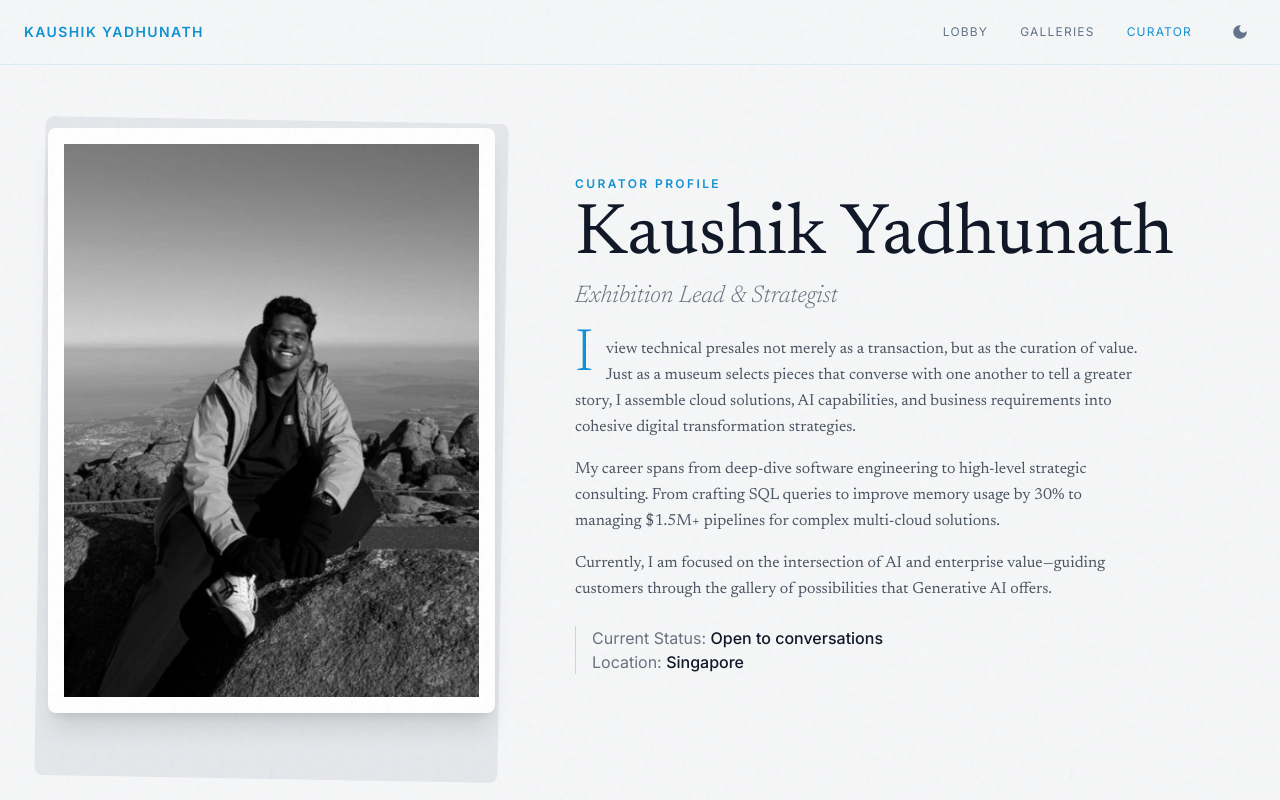
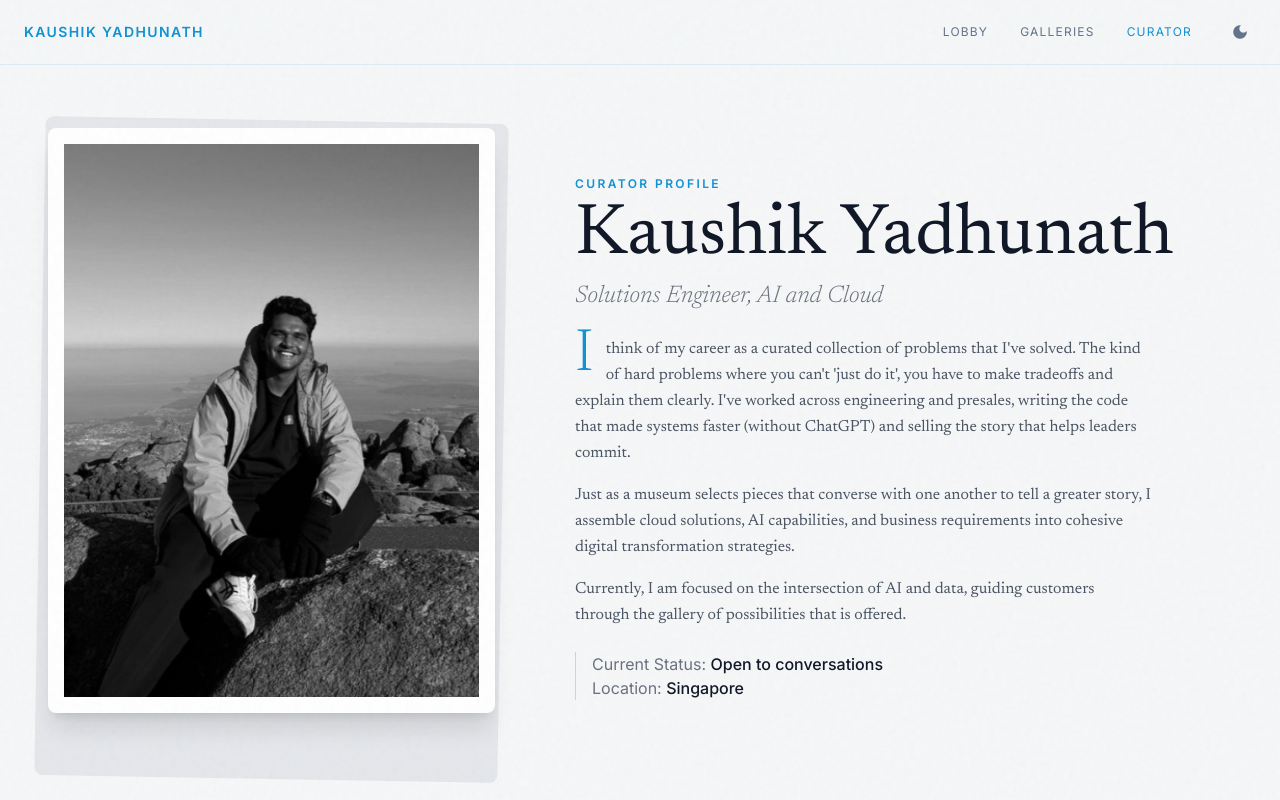
Before and after one commit to blackmagickau/museum-of-kau, a React (Vite) app: page /#/curator in a window 1280 px wide. Shown: the top 800 px of the page. Built offline with nearby package versions, Linux system fonts and the light colour scheme.

Commit message:
curator profile content change

```diff
--- a/constants.ts
+++ b/constants.ts
@@ -3,11 +3,11 @@ import { CuratorProfile, Education, Experience, SkillCategory } from './types';
 export const CURATOR: CuratorProfile = {
   name: "Kaushik Yadhunath",
   title: "Account Solutions Engineer",
-  tagline: "Exhibition Lead & Strategist",
+  tagline: "Solutions Engineer, AI and Cloud",
   bio: [
-    " view technical presales not merely as a transaction, but as the curation of value. Just as a museum selects pieces that converse with one another to tell a greater story, I assemble cloud solutions, AI capabilities, and business requirements into cohesive digital transformation strategies.",
-    "My career spans from deep-dive software engineering to high-level strategic consulting. From crafting SQL queries to improve memory usage by 30% to managing $1.5M+ pipelines for complex multi-cloud solutions.",
-    "Currently, I am focused on the intersection of AI and enterprise value—guiding customers through the gallery of possibilities that Generative AI offers."
+    " think of my career as a curated collection of problems that I've solved. The kind of hard problems where you can't 'just do it', you have to make tradeoffs and explain them clearly. I've worked across engineering and presales, writing the code that made systems faster (without ChatGPT) and selling the story that helps leaders commit.",
+    "Just as a museum selects pieces that converse with one another to tell a greater story, I assemble cloud solutions, AI capabilities, and business requirements into cohesive digital transformation strategies.",
+    "Currently, I am focused on the intersection of AI and data, guiding customers through the gallery of possibilities that is offered."
   ],
   location: "Singapore",
   status: "Open to conversations",
```
